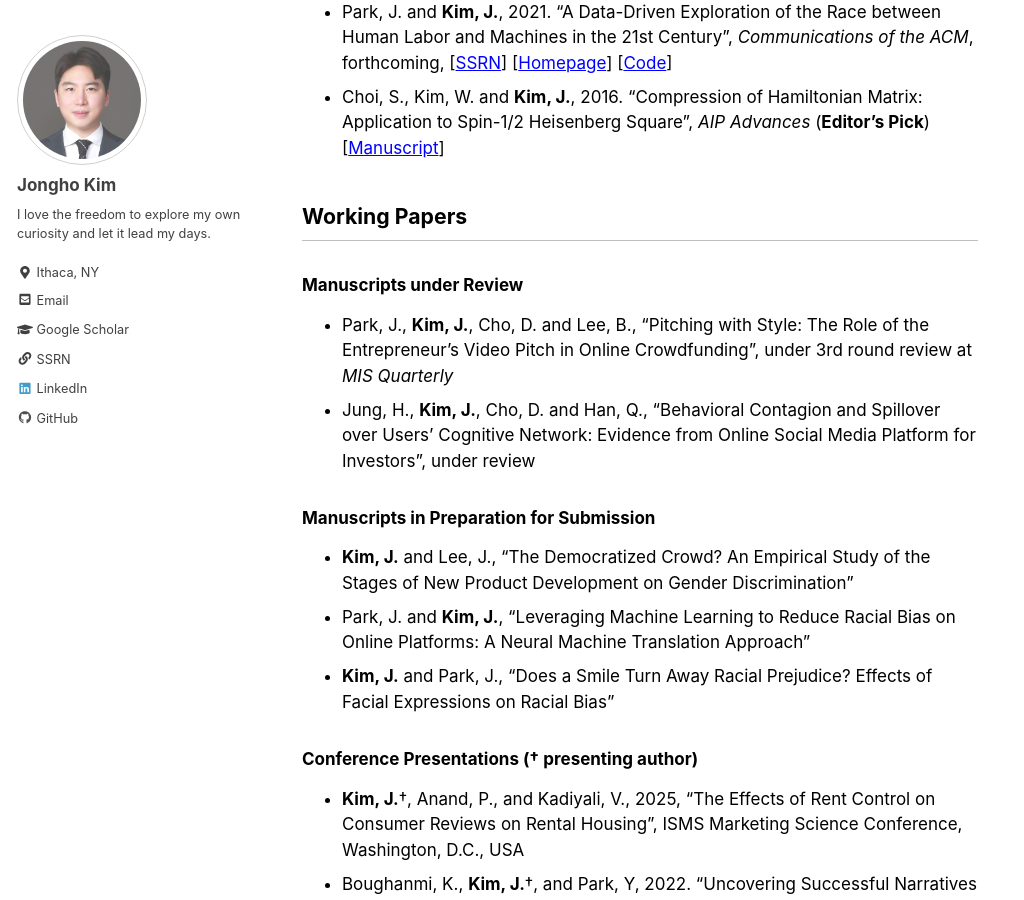
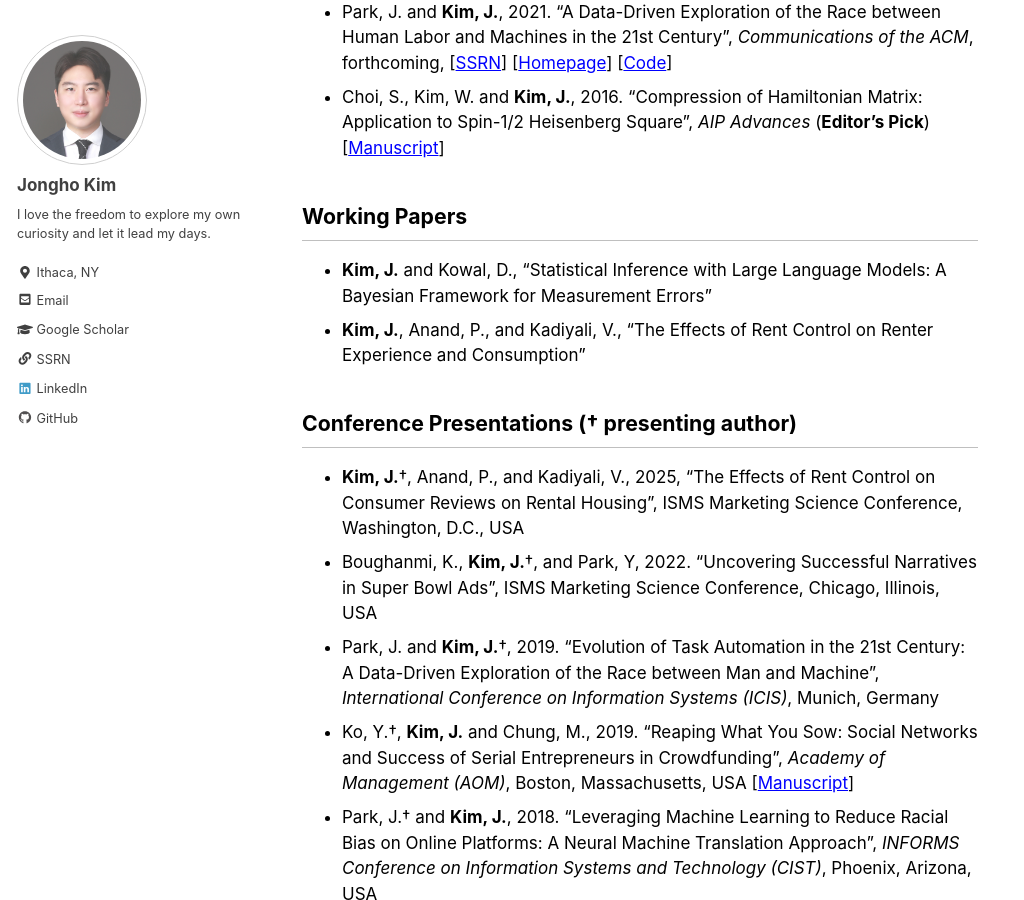
Before and after one commit to jonghkim/jonghkim.github.io, a Jekyll site: the page built from _pages/research.md, in a window 1280 px wide and 900 px high, scrolled down 248 px. Shown: the whole window, without its empty margins (0-1024 px from the left). Built offline with Jekyll 4.4.1, drawn with Linux system fonts in a browser that asks for light colours.

Commit message:
update WP

```diff
--- a/_pages/research.md
+++ b/_pages/research.md
@@ -10,16 +10,10 @@ last_modified_at: 2021-03-28
 - Choi, S., Kim, W. and **Kim, J.**, 2016. “Compression of Hamiltonian Matrix: Application to Spin-1/2 Heisenberg Square”, *AIP Advances* (**Editor’s Pick**) [[Manuscript](https://aip.scitation.org/doi/pdf/10.1063/1.4963834?class=pdf)]
 
 ## Working Papers
-### Manuscripts under Review
-- Park, J., **Kim, J.**, Cho, D. and Lee, B., “Pitching with Style: The Role of the Entrepreneur’s Video Pitch in Online Crowdfunding”, under 3rd round review at *MIS Quarterly*
-- Jung, H., **Kim, J.**, Cho, D. and Han, Q., "Behavioral Contagion and Spillover over Users’ Cognitive Network: Evidence from Online Social Media Platform for Investors", under review
+- **Kim, J.** and Kowal, D., "Statistical Inference with Large Language Models: A Bayesian Framework for Measurement Errors"
+- **Kim, J.**, Anand, P., and Kadiyali, V., "The Effects of Rent Control on Renter Experience and Consumption"
 
-### Manuscripts in Preparation for Submission
-- **Kim, J.** and Lee, J., “The Democratized Crowd? An Empirical Study of the Stages of New Product Development on Gender Discrimination”
-- Park, J. and **Kim, J.**, "Leveraging Machine Learning to Reduce Racial Bias on Online Platforms: A Neural Machine Translation Approach"
-- **Kim, J.** and Park, J., “Does a Smile Turn Away Racial Prejudice? Effects of Facial Expressions on Racial Bias”
-
-### Conference Presentations († presenting author)
+## Conference Presentations († presenting author)
 - **Kim, J.**†, Anand, P., and Kadiyali, V., 2025, “The Effects of Rent Control on Consumer Reviews on Rental Housing”, ISMS Marketing Science Conference, Washington, D.C., USA
 - Boughanmi, K., **Kim, J.**†, and Park, Y, 2022. “Uncovering Successful Narratives in Super Bowl Ads”, ISMS Marketing Science Conference, Chicago, Illinois, USA
 - Park, J. and **Kim, J.**†, 2019. "Evolution of Task Automation in the 21st Century: A Data-Driven Exploration of the Race between Man and Machine", *International Conference on Information Systems (ICIS)*, Munich, Germany
```
